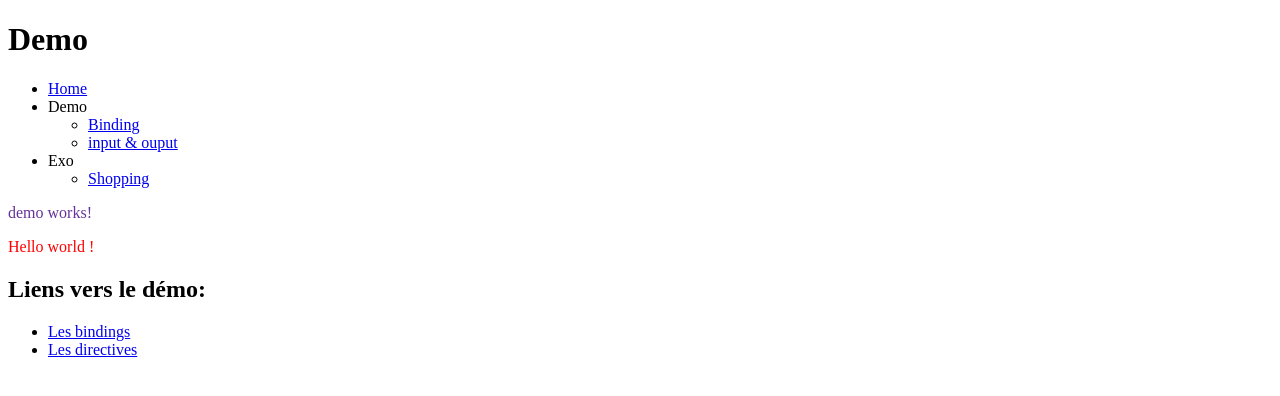
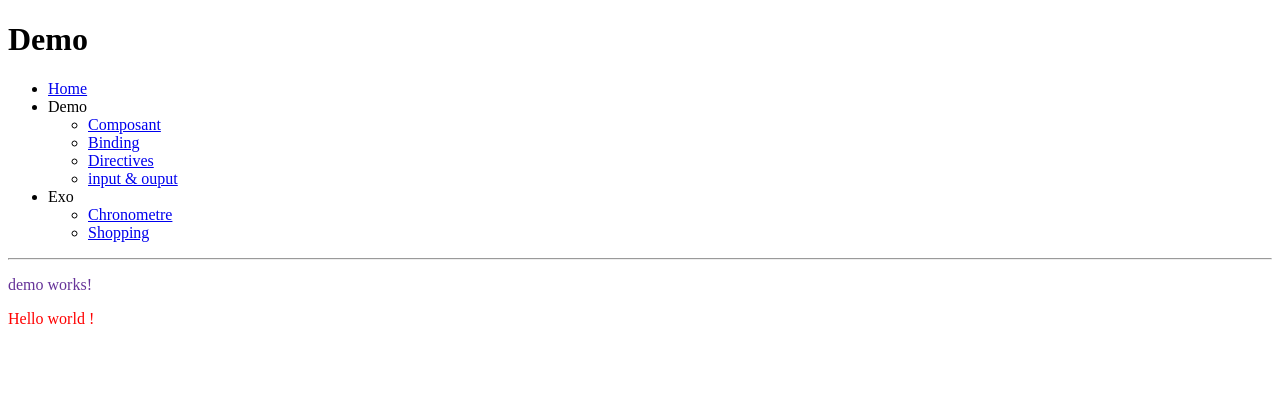
Before and after one commit to phil-bstorm/TF_202502_BootcampNET__Angular, an Angular app: page /demo in a window 1280 px wide. Shown: the top 396 px of the page. Built offline with nearby package versions, Linux system fonts and the light colour scheme.

Commit message:
[Refacto] Navigation dans la demo

```diff
--- a/src/app/app-routing.module.ts
+++ b/src/app/app-routing.module.ts
@@ -5,7 +5,6 @@ import {DemoComponent} from './demo/demo.component';
 const routes: Routes = [
   {
     path: "demo",
-    component: DemoComponent,
     loadChildren: () => import('./demo/demo.module').then(m => m.DemoModule)
   },
   {
--- a/src/app/app.component.html
+++ b/src/app/app.component.html
@@ -1,2 +1,3 @@
 <app-nav-bar></app-nav-bar>
+<hr>
 <router-outlet/>
--- a/src/app/demo/binding/binding-routing.module.ts
+++ b/src/app/demo/binding/binding-routing.module.ts
@@ -6,6 +6,10 @@ import {AttributeBindingComponent} from './attribute-binding/attribute-binding.c
 import {BindingComponent} from './binding.component';
 
 const routes: Routes = [
+  {
+    path: "",
+    component: BindingComponent
+  },
   {
     path: "property",
     component: PropertyBindingComponent
--- a/src/app/demo/demo.component.html
+++ b/src/app/demo/demo.component.html
@@ -1,10 +1,2 @@
 <p>demo works!</p>
 <app-hello-world></app-hello-world>
-
-<h2>Liens vers le démo:</h2>
-<ul>
-  <li><a routerLink="/demo/binding">Les bindings</a></li>
-  <li><a routerLink="/demo/directive">Les directives</a></li>
-</ul>
-
-<router-outlet></router-outlet>
--- a/src/app/demo/directive/directive-routing.module.ts
+++ b/src/app/demo/directive/directive-routing.module.ts
@@ -2,8 +2,13 @@ import { NgModule } from '@angular/core';
 import { RouterModule, Routes } from '@angular/router';
 import {ComponentDirectiveComponent} from './component-directive/component-directive.component';
 import {StructuralDirectiveComponent} from './structural-directive/structural-directive.component';
+import {DirectiveComponent} from './directive.component';
 
 const routes: Routes = [
+  {
+    path: "",
+    component: DirectiveComponent
+  },
   {
     path: "component",
     component: ComponentDirectiveComponent
--- a/src/app/demo/input-output/input-output-routing.module.ts
+++ b/src/app/demo/input-output/input-output-routing.module.ts
@@ -3,8 +3,13 @@ import {RouterModule, Routes} from '@angular/router';
 import {InputComponent} from './input/input.component';
 import {OutputComponent} from './ouput/output.component';
 import {ContentComponent} from './content/content.component';
+import {InputOutputComponent} from "./input-output.component";
 
 const routes: Routes = [
+    {
+        path: "",
+        component: InputOutputComponent
+    },
     {
         path: "input",
         component: InputComponent
--- a/src/app/shared/components/nav-bar/nav-bar.component.ts
+++ b/src/app/shared/components/nav-bar/nav-bar.component.ts
@@ -19,6 +19,11 @@ export class NavBarComponent {
       title: 'Demo',
       children: [
         {
+          title: 'Composant',
+          url: '/demo/',
+          isVisible: true
+        },
+        {
           title: 'Binding',
           url: '/demo/binding',
           isVisible: true
@@ -28,6 +33,11 @@ export class NavBarComponent {
           title: 'Pipes',
           url: '/demo/pipes',
           isVisible: false
+        },
+        {
+          title: 'Directives',
+          url: '/demo/directive',
+          isVisible: true
         },
         {
           title: 'input & ouput',
@@ -41,6 +51,11 @@ export class NavBarComponent {
       title: 'Exo',
       children: [
         {
+          title: "Chronometre",
+          url: "/exo/chrono",
+          isVisible: true
+        },
+        {
           title: "Shopping",
           url: "/exo/shopping",
           isVisible: true
```
Also changed, not shown: src/app/demo/demo-routing.module.ts (+4 -3 lines).
